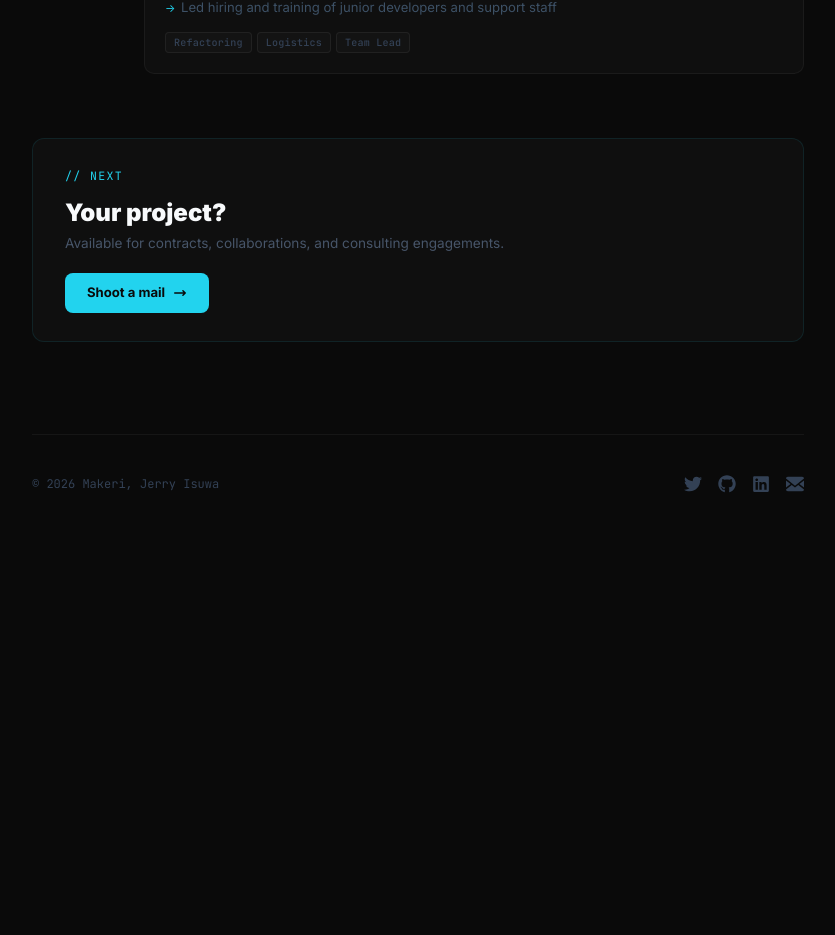
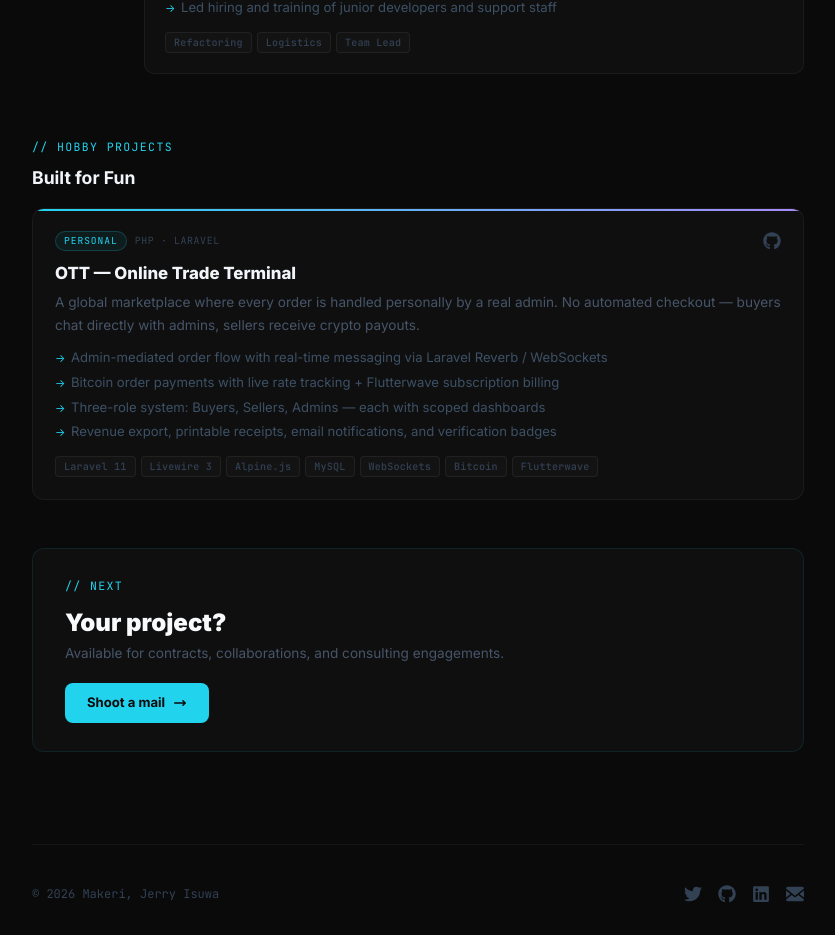
Before and after one commit to jerryisuwamakeri/portfolio-v1, a Nuxt app: page /work in a window 1280 px wide. Shown: the part 3234-4169 px from the top of the page, without its empty margins (222-1057 px from the left). Before the commit the page ends 3767 px from the top, so only its background shows below. Built offline with nearby package versions, Linux system fonts and the light colour scheme.

Commit message:
Add OTT hobby project to work page

```diff
--- a/pages/work.vue
+++ b/pages/work.vue
@@ -309,6 +309,44 @@
 
     </div>
 
+    <!-- Personal Projects -->
+    <div class="projects-section">
+      <div class="section-label">// hobby projects</div>
+      <h3 class="section-title font-bold">Built for Fun</h3>
+
+      <div class="project-card">
+        <div class="project-card-top"></div>
+        <div class="project-card-body">
+          <div class="project-header">
+            <div class="project-meta">
+              <span class="project-badge font-mono">Personal</span>
+              <span class="project-lang font-mono">PHP · Laravel</span>
+            </div>
+            <a href="https://github.com/jerryisuwamakeri/ott" target="_blank" rel="noreferrer" class="project-gh-link" aria-label="View on GitHub">
+              <svg viewBox="0 0 496 512" fill="currentColor"><path d="M165.9 397.4c0 2-2.3 3.6-5.2 3.6-3.3.3-5.6-1.3-5.6-3.6 0-2 2.3-3.6 5.2-3.6 3-.3 5.6 1.3 5.6 3.6zm-31.1-4.5c-.7 2 1.3 4.3 4.3 4.9 2.6 1 5.6 0 6.2-2s-1.3-4.3-4.3-5.2c-2.6-.7-5.5.3-6.2 2.3zm44.2-1.7c-2.9.7-4.9 2.6-4.6 4.9.3 2 2.9 3.3 5.9 2.6 2.9-.7 4.9-2.6 4.6-4.6-.3-1.9-3-3.2-5.9-2.9zM244.8 8C106.1 8 0 113.3 0 252c0 110.9 69.8 205.8 169.5 239.2 12.8 2.3 17.3-5.6 17.3-12.1 0-6.2-.3-40.4-.3-61.4 0 0-70 15-84.7-29.8 0 0-11.4-29.1-27.8-36.6 0 0-22.9-15.7 1.6-15.4 0 0 24.9 2 38.6 25.8 21.9 38.6 58.6 27.5 72.9 20.9 2.3-16 8.8-27.1 16-33.7-55.9-6.2-112.3-14.3-112.3-110.5 0-27.5 7.6-41.3 23.6-58.9-2.6-6.5-11.1-33.3 2.6-67.9 20.9-6.5 69 27 69 27 20-5.6 41.5-8.5 62.8-8.5s42.8 2.9 62.8 8.5c0 0 48.1-33.6 69-27 13.7 34.7 5.2 61.4 2.6 67.9 16 17.7 25.8 31.5 25.8 58.9 0 96.5-58.9 104.2-114.8 110.5 9.2 7.9 17 22.9 17 46.4 0 33.7-.3 75.4-.3 83.6 0 6.5 4.6 14.4 17.3 12.1C428.2 457.8 496 362.9 496 252 496 113.3 383.5 8 244.8 8z"/></svg>
+            </a>
+          </div>
+          <h4 class="project-name font-black">OTT — Online Trade Terminal</h4>
+          <p class="project-desc">A global marketplace where every order is handled personally by a real admin. No automated checkout — buyers chat directly with admins, sellers receive crypto payouts.</p>
+          <ul class="tl-bullets">
+            <li>Admin-mediated order flow with real-time messaging via Laravel Reverb / WebSockets</li>
+            <li>Bitcoin order payments with live rate tracking + Flutterwave subscription billing</li>
+            <li>Three-role system: Buyers, Sellers, Admins — each with scoped dashboards</li>
+            <li>Revenue export, printable receipts, email notifications, and verification badges</li>
+          </ul>
+          <div class="tl-tags" style="margin-top:14px;">
+            <span class="tag">Laravel 11</span>
+            <span class="tag">Livewire 3</span>
+            <span class="tag">Alpine.js</span>
+            <span class="tag">MySQL</span>
+            <span class="tag">WebSockets</span>
+            <span class="tag">Bitcoin</span>
+            <span class="tag">Flutterwave</span>
+          </div>
+        </div>
+      </div>
+    </div>
+
     <!-- CTA -->
     <div class="work-cta">
       <div class="section-label">// next</div>
@@ -617,6 +655,102 @@ export default {
   }
 }
 
+/* ── Personal Projects ── */
+.projects-section {
+  margin-bottom: 48px;
+}
+
+.section-title {
+  font-size: 1.1rem;
+  color: #F1F5F9;
+  font-weight: 700;
+  margin-bottom: 16px;
+}
+
+.project-card {
+  border-radius: 12px;
+  overflow: hidden;
+  background: #0F0F0F;
+  border: 1px solid rgba(255, 255, 255, 0.05);
+  transition: border-color 200ms ease;
+}
+
+.project-card:hover {
+  border-color: rgba(34, 211, 238, 0.15);
+}
+
+.project-card-top {
+  height: 2px;
+  background: linear-gradient(90deg, #22D3EE, #A78BFA);
+}
+
+.project-card-body {
+  padding: 20px 22px 22px;
+}
+
+.project-header {
+  display: flex;
+  align-items: center;
+  justify-content: space-between;
+  margin-bottom: 12px;
+}
+
+.project-meta {
+  display: flex;
+  align-items: center;
+  gap: 8px;
+}
+
+.project-badge {
+  font-size: 0.6rem;
+  letter-spacing: 0.1em;
+  text-transform: uppercase;
+  padding: 2px 8px;
+  border-radius: 100px;
+  background: rgba(34, 211, 238, 0.07);
+  border: 1px solid rgba(34, 211, 238, 0.2);
+  color: #22D3EE;
+}
+
+.project-lang {
+  font-size: 0.62rem;
+  color: #334155;
+  letter-spacing: 0.06em;
+  text-transform: uppercase;
+}
+
+.project-gh-link {
+  width: 18px;
+  height: 18px;
+  color: #334155;
+  transition: color 150ms ease;
+  flex-shrink: 0;
+}
+
+.project-gh-link svg {
+  width: 100%;
+  height: 100%;
+}
+
+.project-gh-link:hover {
+  color: #94A3B8;
+}
+
+.project-name {
+  font-size: 1.05rem;
+  color: #F1F5F9;
+  font-weight: 800;
+  margin-bottom: 8px;
+  line-height: 1.2;
+}
+
+.project-desc {
+  font-size: 0.85rem;
+  color: #475569;
+  line-height: 1.65;
+  margin-bottom: 12px;
+}
+
 /* CTA */
 .work-cta {
   padding: 28px 32px;
```
